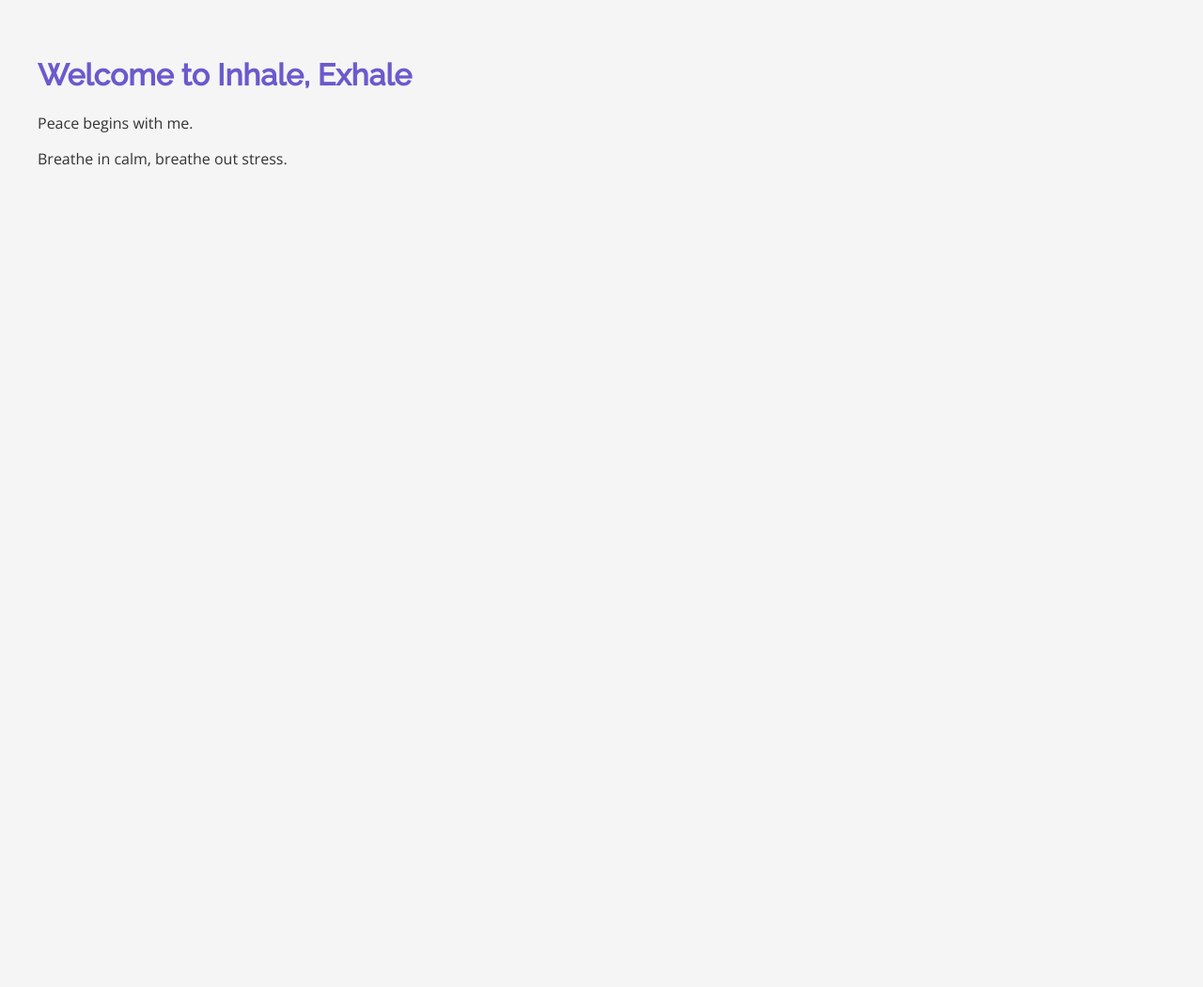
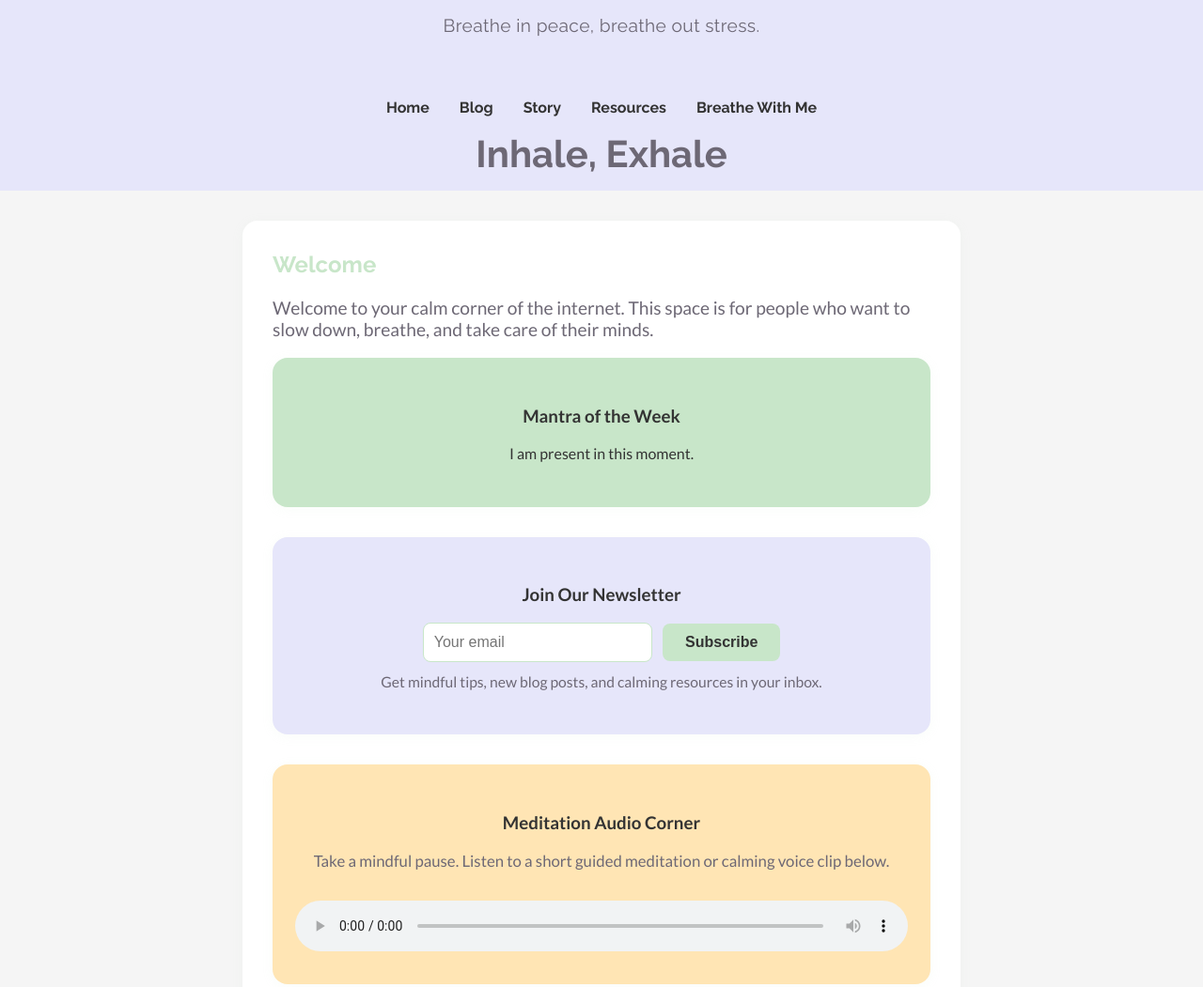
Before and after one commit to lakshyashiv16/Inhale-Exhale, a plain HTML site: page docs/index.html in a window 1280 px wide. Shown: the top 1051 px of the page at 94% size. Before the commit the page ends 800 px from the top, so only its background shows below. Drawn offline with nearby package versions, Linux system fonts and the light colour scheme.

Commit message:
starting out website with placeholders

```diff
--- a/docs/index.html
+++ b/docs/index.html
@@ -2,16 +2,54 @@
 <html lang="en">
 <head>
     <meta charset="UTF-8">
+    <meta name="viewport" content="width=device-width, initial-scale=1.0">
     <title>Inhale, Exhale</title>
-    <link href="https://fonts.googleapis.com/css2?family=Raleway:wght@500&family=Open+Sans&display=swap" rel="stylesheet">
-    <link rel="stylesheet" href="/assets/css/style.css">
+    <link rel="stylesheet" href="main.css">
+    <link href="https://fonts.googleapis.com/css?family=Raleway:700,400|Lato:400,700&display=swap" rel="stylesheet">
 </head>
 <body>
+    <div class="rotating-quote" id="rotating-quote">Loading quote...</div>
     <header>
-        <h1>Welcome to Inhale, Exhale</h1>
-        <p id="mantra"></p>
+        <nav>
+            <ul>
+                <li><a href="index.html">Home</a></li>
+                <li><a href="blog.html">Blog</a></li>
+                <li><a href="story.html">Story</a></li>
+                <li><a href="resources.html">Resources</a></li>
+                <li><a href="contact.html">Breathe With Me</a></li>
+            </ul>
+        </nav>
+        <h1>Inhale, Exhale</h1>
     </header>
-    <section id="quote-box"></section>
-    <script src="/assets/js/script.js"></script>
+    <main>
+        <section class="welcome">
+            <h2>Welcome</h2>
+            <p class="intro">Welcome to your calm corner of the internet. This space is for people who want to slow down, breathe, and take care of their minds.</p>
+        </section>
+        <section class="mantra highlight-card">
+            <h3>Mantra of the Week</h3>
+            <p id="mantra-of-the-week">Loading mantra...</p>
+        </section>
+        <section class="newsletter highlight-card">
+            <h3>Join Our Newsletter</h3>
+            <form id="newsletter-form" action="#" method="post">
+                <input type="email" name="email" placeholder="Your email" required>
+                <button type="submit">Subscribe</button>
+            </form>
+            <p class="newsletter-desc">Get mindful tips, new blog posts, and calming resources in your inbox.</p>
+        </section>
+        <section class="audio-corner highlight-card">
+            <h3>Meditation Audio Corner</h3>
+            <p class="audio-intro">Take a mindful pause. Listen to a short guided meditation or calming voice clip below.</p>
+            <audio controls>
+                <source src="audio/sample-meditation.mp3" type="audio/mpeg">
+                Your browser does not support the audio element.
+            </audio>
+        </section>
+    </main>
+    <footer>
+        <p>&copy; 2024 Inhale, Exhale. All rights reserved.</p>
+    </footer>
+    <script src="main.js"></script>
 </body>
 </html>
--- /dev/null
+++ b/docs/main.css
@@ -0,0 +1,284 @@
+body {
+  background: #F5F5F5;
+  color: #333;
+  font-family: 'Lato', 'Open Sans', Arial, sans-serif;
+  margin: 0;
+  padding: 0;
+}
+
+header {
+  background: #E6E6FA;
+  padding: 2rem 0 1rem 0;
+  text-align: center;
+}
+
+header h1 {
+  font-family: 'Raleway', 'Quicksand', Arial, sans-serif;
+  font-size: 2.5rem;
+  margin: 0.5rem 0 0 0;
+  color: #6D6875;
+}
+
+nav ul {
+  list-style: none;
+  padding: 0;
+  margin: 0 0 1rem 0;
+  display: flex;
+  justify-content: center;
+  gap: 2rem;
+}
+
+nav a {
+  text-decoration: none;
+  color: #333;
+  font-weight: 700;
+  font-family: 'Raleway', 'Quicksand', Arial, sans-serif;
+  transition: color 0.2s;
+}
+
+nav a:hover {
+  color: #C8E6C9;
+}
+
+main {
+  max-width: 700px;
+  margin: 2rem auto;
+  background: #fff;
+  border-radius: 1rem;
+  box-shadow: 0 2px 12px rgba(200, 230, 201, 0.1);
+  padding: 2rem;
+}
+
+.welcome h2 {
+  font-family: 'Raleway', 'Quicksand', Arial, sans-serif;
+  color: #C8E6C9;
+  margin-top: 0;
+}
+
+.intro {
+  font-size: 1.2rem;
+  color: #6D6875;
+}
+
+.quote blockquote {
+  font-style: italic;
+  color: #6D6875;
+  background: #FFE5B4;
+  border-left: 5px solid #C8E6C9;
+  margin: 2rem 0;
+  padding: 1rem 1.5rem;
+  border-radius: 0.5rem;
+}
+
+.mantra {
+  background: #C8E6C9;
+  color: #333;
+  border-radius: 0.5rem;
+  padding: 1rem;
+  margin-bottom: 2rem;
+  text-align: center;
+}
+
+.newsletter {
+  background: #E6E6FA;
+  border-radius: 0.5rem;
+  padding: 1rem;
+  margin-bottom: 2rem;
+  text-align: center;
+}
+
+.newsletter input[type="email"] {
+  padding: 0.5rem;
+  border: 1px solid #C8E6C9;
+  border-radius: 0.25rem;
+  margin-right: 0.5rem;
+}
+
+.newsletter button {
+  background: #C8E6C9;
+  color: #333;
+  border: none;
+  padding: 0.5rem 1rem;
+  border-radius: 0.25rem;
+  font-weight: bold;
+  cursor: pointer;
+  transition: background 0.2s;
+}
+
+.newsletter button:hover {
+  background: #FFE5B4;
+}
+
+.audio-corner {
+  background: #F5F5F5;
+  border-radius: 0.5rem;
+  padding: 1rem;
+  text-align: center;
+}
+
+audio {
+  width: 100%;
+  margin-top: 1rem;
+}
+
+footer {
+  text-align: center;
+  padding: 1rem 0;
+  background: #F5F5F5;
+  color: #6D6875;
+  font-size: 0.9rem;
+  border-top: 1px solid #E6E6FA;
+}
+
+/* Blog styles */
+.blog-list {
+  margin-bottom: 2rem;
+}
+
+.blog-preview {
+  background: #F5F5F5;
+  border-radius: 0.5rem;
+  padding: 1rem 1.5rem;
+  margin-bottom: 1.5rem;
+  box-shadow: 0 1px 4px rgba(200, 230, 201, 0.08);
+  transition: box-shadow 0.2s;
+}
+
+.blog-preview:hover {
+  box-shadow: 0 4px 16px rgba(200, 230, 201, 0.18);
+}
+
+.blog-preview h3 {
+  margin-top: 0;
+  font-family: 'Raleway', 'Quicksand', Arial, sans-serif;
+}
+
+.blog-meta {
+  font-size: 0.95rem;
+  color: #6D6875;
+  margin-bottom: 0.5rem;
+}
+
+#full-post {
+  background: #fff;
+  border-radius: 0.5rem;
+  box-shadow: 0 2px 12px rgba(200, 230, 201, 0.08);
+  padding: 2rem;
+  margin-bottom: 2rem;
+}
+
+#full-post h2 {
+  margin-top: 0;
+  font-family: 'Raleway', 'Quicksand', Arial, sans-serif;
+}
+
+#back-to-list {
+  background: #C8E6C9;
+  color: #333;
+  border: none;
+  padding: 0.5rem 1rem;
+  border-radius: 0.25rem;
+  font-weight: bold;
+  cursor: pointer;
+  margin-bottom: 1rem;
+  transition: background 0.2s;
+}
+
+#back-to-list:hover {
+  background: #FFE5B4;
+}
+
+/* Rotating quote at the top */
+.rotating-quote {
+  width: 100%;
+  background: #E6E6FA;
+  color: #6D6875;
+  font-family: 'Raleway', 'Quicksand', Arial, sans-serif;
+  font-size: 1.2rem;
+  text-align: center;
+  padding: 1rem 0;
+  letter-spacing: 0.02em;
+  opacity: 1;
+  transition: opacity 0.8s;
+  min-height: 2.5rem;
+}
+
+/* Highlight card for main sections */
+.highlight-card {
+  background: #fff;
+  border-radius: 1rem;
+  box-shadow: 0 2px 12px rgba(200, 230, 201, 0.10);
+  padding: 2rem 1.5rem;
+  margin-bottom: 2rem;
+  transition: box-shadow 0.2s;
+}
+
+.mantra.highlight-card {
+  background: #C8E6C9;
+  color: #333;
+  text-align: center;
+}
+
+.newsletter.highlight-card {
+  background: #E6E6FA;
+  text-align: center;
+}
+
+.audio-corner.highlight-card {
+  background: #FFE5B4;
+  text-align: center;
+}
+
+.newsletter input[type="email"] {
+  padding: 0.7rem;
+  border: 1px solid #C8E6C9;
+  border-radius: 0.5rem;
+  margin-right: 0.5rem;
+  font-size: 1rem;
+  width: 220px;
+  max-width: 80%;
+}
+
+.newsletter button {
+  background: #C8E6C9;
+  color: #333;
+  border: none;
+  padding: 0.7rem 1.5rem;
+  border-radius: 0.5rem;
+  font-weight: bold;
+  font-size: 1rem;
+  cursor: pointer;
+  transition: background 0.2s;
+}
+
+.newsletter button:hover {
+  background: #A5D6A7;
+}
+
+.newsletter-desc {
+  color: #6D6875;
+  font-size: 0.98rem;
+  margin-top: 0.7rem;
+}
+
+.audio-intro {
+  color: #6D6875;
+  font-size: 1.05rem;
+  margin-bottom: 1rem;
+}
+
+@media (max-width: 700px) {
+  main {
+    padding: 1rem;
+  }
+  .highlight-card {
+    padding: 1.2rem 0.7rem;
+  }
+  .newsletter input[type="email"] {
+    width: 100%;
+    margin-bottom: 0.7rem;
+  }
+  .newsletter button {
+    width: 100%;
+  }
+}
--- /dev/null
+++ b/docs/main.js
@@ -0,0 +1,51 @@
+document.addEventListener('DOMContentLoaded', () => {
+  // Rotating quote logic
+  let quotes = [];
+  let quoteIdx = 0;
+  const quoteEl = document.getElementById('rotating-quote');
+
+  fetch('quotes.json')
+    .then(res => res.json())
+    .then(data => {
+      quotes = data;
+      showQuote();
+      setInterval(() => {
+        fadeQuoteOut(() => {
+          quoteIdx = (quoteIdx + 1) % quotes.length;
+          showQuote();
+        });
+      }, 6000);
+    })
+    .catch(() => {
+      quoteEl.textContent = 'Breathe in peace, breathe out stress.';
+    });
+
+  function showQuote() {
+    quoteEl.textContent = quotes[quoteIdx];
+    quoteEl.style.opacity = 1;
+  }
+  function fadeQuoteOut(cb) {
+    quoteEl.style.opacity = 0;
+    setTimeout(cb, 800);
+  }
+
+  // Mantra of the Week logic
+  fetch('mantras.json')
+    .then(res => res.json())
+    .then(data => {
+      const week = getWeekNumber(new Date());
+      const mantra = data[week % data.length];
+      document.getElementById('mantra-of-the-week').textContent = mantra;
+    })
+    .catch(() => {
+      document.getElementById('mantra-of-the-week').textContent = 'You are enough.';
+    });
+});
+
+function getWeekNumber(d) {
+  d = new Date(Date.UTC(d.getFullYear(), d.getMonth(), d.getDate()));
+  d.setUTCDate(d.getUTCDate() + 4 - (d.getUTCDay()||7));
+  const yearStart = new Date(Date.UTC(d.getUTCFullYear(),0,1));
+  const weekNo = Math.ceil((((d - yearStart) / 86400000) + 1)/7);
+  return weekNo;
+}
--- /dev/null
+++ b/docs/mantras.json
@@ -0,0 +1,7 @@
+[
+  "I am present in this moment.",
+  "I choose calm over chaos.",
+  "My mind is clear and focused.",
+  "I am enough, just as I am.",
+  "I welcome peace with every breath."
+]
--- /dev/null
+++ b/docs/quotes.json
@@ -0,0 +1,7 @@
+[
+  "Breathe in peace, breathe out stress.",
+  "You are stronger than you think.",
+  "Every breath is a new beginning.",
+  "Let go of what you can't control.",
+  "Inhale calm, exhale tension."
+]
```
Also changed, not shown: docs/blog.html (added, +35 -0 lines), docs/blog.js (added, +45 -0 lines), docs/blog.json (added, +23 -0 lines), docs/contact.html (added, +41 -0 lines), docs/resources.html (added, +58 -0 lines), docs/story.html (added, +41 -0 lines), 2 other files.
